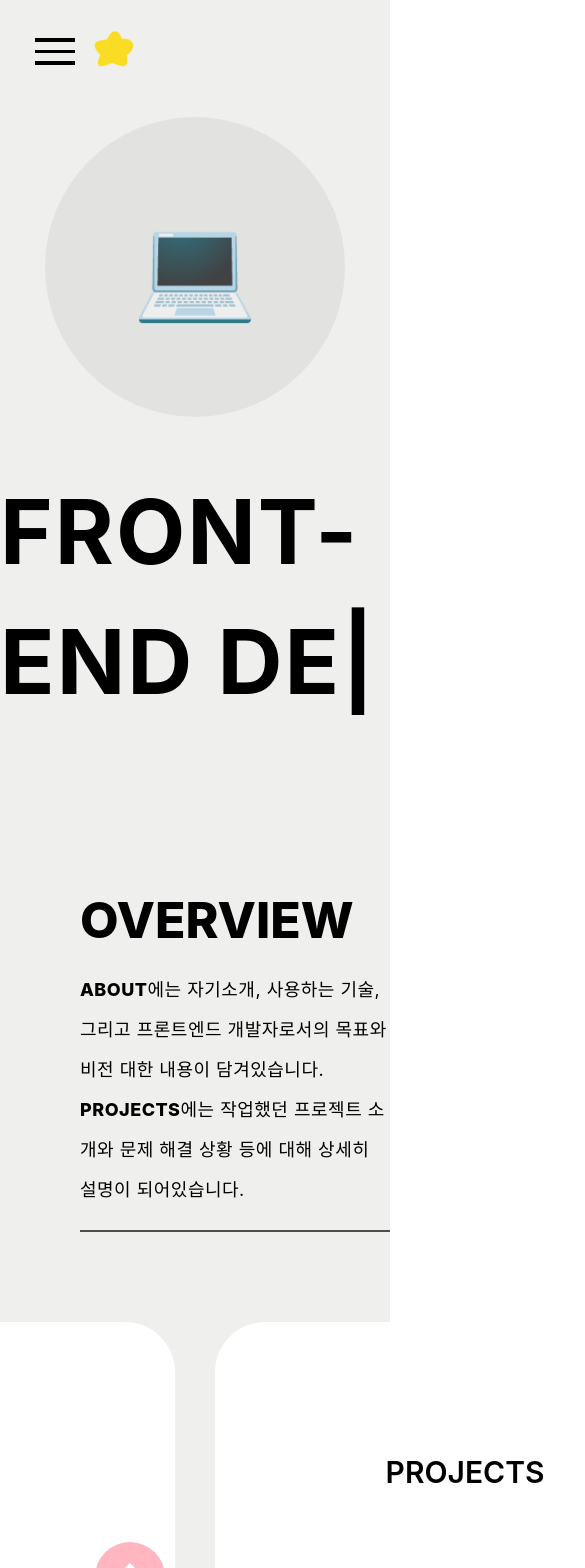
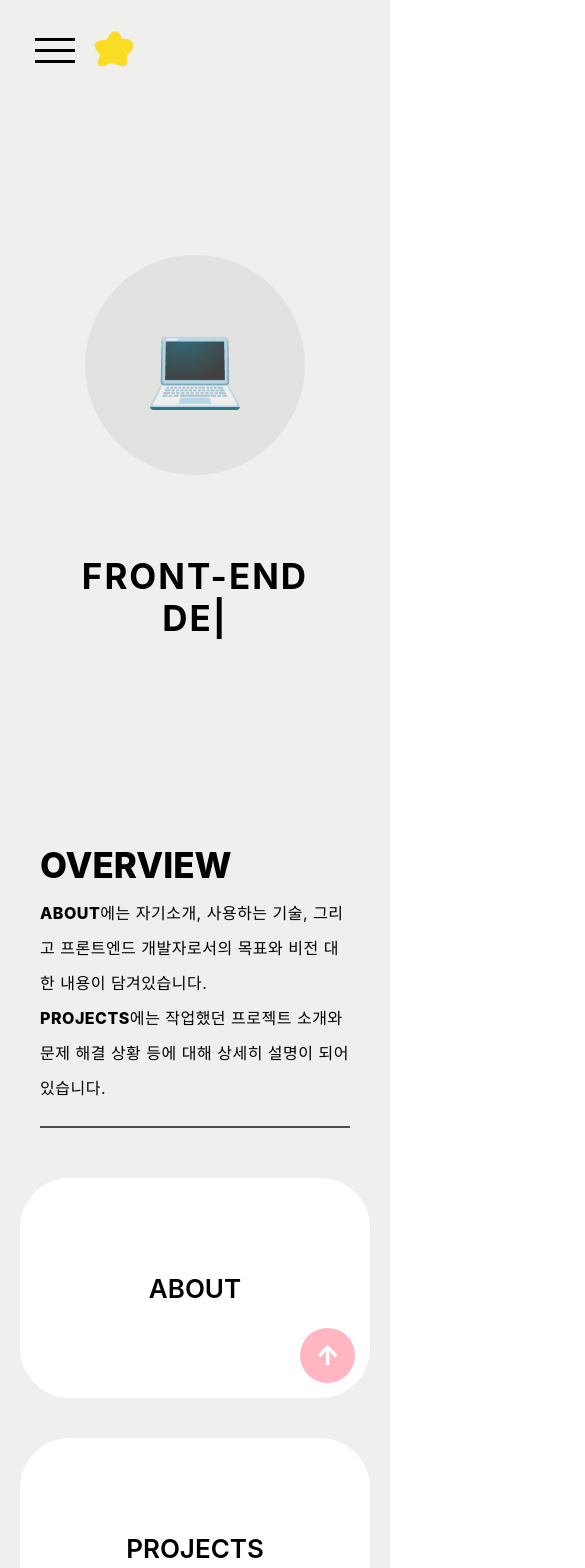
Before and after one commit to jizero1/react-portfolio3, a React (Create React App) app: page / in a window 390 px wide. Shown: the top 1568 px of the page, 585 px wide, since content can reach past the window. Built offline with nearby package versions, Linux system fonts and the light colour scheme.

Commit message:
메뉴페이지와 메인페이지(home) 모바일반응형 디자인만들기완료

```diff
--- a/src/App.css
+++ b/src/App.css
@@ -1,3 +1,12 @@
+a {
+  text-decoration: none;
+}
+* {
+  margin: 0;
+  padding: 0;
+  box-sizing: border-box;
+  overflow-x: hidden;
+}
 /* 공통으로 사용되는 속성 */
 .common-flex {
   display: flex;
@@ -7,25 +16,14 @@
 .common-background {
   background-color: rgb(239, 239, 237);
 }
-a {
-  text-decoration: none;
-}
 
-* {
-  margin: 0;
-  padding: 0;
-  box-sizing: border-box;
-  /* cursor: url('../public/images/cursorStar.png') 16 16, auto; */
-}
-
-/* 로고 */
+/* ----------- 별 로고 ----------- */
 .pageLogo {
   position: fixed;
   margin: 25px 0px 0px 90px;
   cursor: pointer;
 }
 .logoImg:hover {
-  /* cursor: pointer; */
   animation: logoRotateAni 2s infinite linear;
 }
 @keyframes logoRotateAni {
@@ -38,87 +36,28 @@ a {
 }
 
 
-/* 메뉴 */
+/* ----------- 메뉴 ----------- */
 .menu {
   width: 50px;
   cursor: pointer;
   margin: 30px 0px 0px 30px;
   position: fixed;
 }
-
 .common-menu-line {
   width: 40px;
-  height: 3.5px;
+  height: 3px;
   background-color: black;
   margin: 8px 0px 8px 0px;
   transition: all 0.3s ease;
-  /* transform: translateY(0,0) rotate(0);
-  cursor: pointer; */
 }
-
-
-
-
-
-@keyframes menuXLine1 {
-  0% {
-    transform: translate(0, 0);
-  }
-  100% {
-    transform: translateY(12px) rotate(40deg);
-  }
-}
-@keyframes menuXLine2 {
-  0% {
-    transform: translate(0, 0);
-  }
-  100% {
-    transform: translateY(-11px) rotate(-40deg);
-  }
-}
-
-@keyframes menuLine1 {
-  0% {
-    transform: translateY(12px) rotate(40deg);
-  }
-  100% {
-    transform: translate(0, 0);
-  }
-}
-@keyframes menuLine2 {
-  0% {
-    transform: translateY(-11px) rotate(-40deg);
-  }
-  100% {
-    transform: translate(0, 0);
-  }
-
-}
-
-
-.menu-icon {
-  display: flex;
-  flex-direction: column;
-  justify-content: space-between;
-  width: 30px;
-  height: 21px;
-  cursor: pointer;
-  position: relative;
-  background-color: blue;
-}
-
 .active .common-menu-line:nth-child(1) {
-  transform: translateY(12px) rotate(40deg);
-  /* width: 43px; */
+  transform: translateY(11px) rotate(40deg);
   background-color: white;
 }
-
 .active .common-menu-line:nth-child(2) {
   opacity: 0;
 }
-
 .active .common-menu-line:nth-child(3) {
   transform: translateY(-11px) rotate(-40deg);
-  /* width: 43px; */
   background-color: white;
 }
--- a/src/pages/Home/Home.css
+++ b/src/pages/Home/Home.css
@@ -4,110 +4,58 @@
     opacity: 0;
     transition: all 1s;
 }
-.common-textIcon {
-    position: fixed;
-    font-size: 150px;
-    /* background-color: yellow; */
-    /* opacity: 0; */
-    /* transform: all 1s;  */
-    /* transition: all 1s ease-in-out; */
-}
-.textIcon-container{
-    /* width: 30%; */
-    /* height: 100%; */
-    /* background-color: green; */
-    /* position: relative; */
-    /* width: 30%;
-    height: 100%;
-    background-color: green; */
-    /* width: 200px;
-    height: 300px;
-    background-color: green; */
-    /* position: fixed; */
-    /* right: 0; */
 
-}
-.icon1 {
-    /* position: absolute; */
-    /* top: 0; */
-    top: 70px;
-    right: 50px;
-
-    /* right: 0; */
-}
-.icon2 {
-    top: 300px;
-    right: 250px;
-    /* bottom: 0; */
-}
-.icon3 {
-    top: 550px;
-    right: 100px;
-}
-.home-container{
+.home-container {
     width: 100vw;
-    /* height: 100vh; */
-    /* background-color: rgb(239, 239, 239); */
     flex-direction: column;
 }
+
 .home-text-container {
     flex-direction: column;
-    /* background-color: grey; */
     width: 100%;
-    /* height: 100%; */
     height: 100vh;
-    /* position: relative; */
-
+    /* background-color: blue; */
 }
 
+/* ----------- 홈 화면 상단에 동그라미 박스 ----------- */
 .home-circle-box {
     width: 300px;
     height: 300px;
     background-color: rgba(117, 117, 117, 0.1);
     border-radius: 100%;
     margin-bottom: 50px;
-    /* border: 2px solid rgb(0, 0, 0,0.6); */
     font-size: 100px;
     position: relative;
 }
+
 .home-circle-box-img {
     animation: circleBoxImgAni 1.5s infinite;
     cursor: pointer;
 }
-/* .home-circle-box:hover::before {
-    opacity: 1;
-}
-.home-circle-box::before {
-    content: "";
-    width: 250px;
-    height: 55px;
-    border-radius: 20px;
-    background-color: white;
-    position: absolute;
-    bottom: 30px;
-    opacity: 0;
-} */
+
 @keyframes circleBoxImgAni {
     0% {
         transform: translateY(0px);
     }
+
     50% {
         transform: translateY(-10px);
     }
+
     100% {
         transform: translateY(0px);
     }
 }
-.home-text{
-    /* background-color: yellow; */
+
+
+/* ----------- 홈화면 텍스트 ----------- */
+.home-text {
     font-size: 90px;
     font-weight: 700;
     letter-spacing: 2px;
-    line-height: 130px;
-    /* margin-left: 50px;
-    position: absolute;
-    left: 50px; */
+    margin-top: 30px;
 }
+
 .home-scrollIcon {
     font-size: 50px;
     position: absolute;
@@ -119,42 +67,22 @@
     opacity: 0;
     transition: opacity 1s;
 }
+
 @keyframes scrollIconAni {
     0% {
         margin-bottom: 30px;
     }
+
     50% {
         margin-bottom: 50px;
     }
+
     100% {
         margin-bottom: 30px;
     }
 }
 
-
-.home-starIcon-container{
-    font-size: 50px;
-    /* position: relative; */
-}
-.home-starIcon-left {
-    /* position: absolute; */
-    left: 100px;
-    bottom: 200px;
-}
-.home-starIcon-right {
-    /* position: absolute; */
-    right: 100px;
-    top: 200px;
-}
-
-
-
-
-
-
-
-
-
+/* ----------- ABOUT과 PROJECT 박스 --------- */
 .common-info-box {
     width: 500px;
     height: 300px;
@@ -167,6 +95,7 @@
     padding: 30px;
     color: black;
 }
+
 .common-info-box::before {
     content: "\2191";
     font-size: 40px;
@@ -176,7 +105,6 @@
     font-weight: 800;
     width: 70px;
     height: 70px;
-    /* background-color: rgb(229, 228, 228); */
     border-radius: 50px;
     position: absolute;
     z-index: 1;
@@ -184,52 +112,59 @@
     right: 10px;
     transition: transform 0.3s ease;
 }
+
 .home-info-about::before {
     color: white;
     background-color: #FFB6C1;
 }
+
 .home-info-project:before {
     color: white;
     background-color: rgb(165, 165, 246);
 }
+
 .common-info-box:hover::before {
     background-color: white;
     color: black;
 }
+
 .common-info-box:hover::before {
-    /* transform: rotateX(20deg); */
-    /* font-size: 120px; */
     transform: rotate(90deg);
 }
+
 .common-info-box:hover {
-    box-shadow: -1px -1px 20px 0.5px rgb(0, 0, 0,0.2);
+    box-shadow: -1px -1px 20px 0.5px rgb(0, 0, 0, 0.2);
 }
+
 .common-info-box:hover .common-info-box-text {
     opacity: 1;
-    /* bottom: 0; */
     transform: translateY(-40px);
 }
+
 .common-info-box:hover .common-info-box-title {
-    /* top: 40px; */
     transform: translateY(-75px);
+}
 
-}
 .home-info-about:hover {
     background-color: #FFB6C1;
-    /* cursor: url('HomeImg/cursorStarEmpty.png') 16 16, auto; */
 }
+
 .home-info-project:hover {
     background-color: rgb(165, 165, 246);
 }
 
+
+/* ----------- overview부분 ----------- */
 .common-info-text {
     font-size: 18px;
     letter-spacing: 0.5px;
     line-height: 40px;
 }
+
 .common-info-spanText {
     font-weight: 800;
 }
+
 .common-info-box-title {
     font-size: 30px;
     font-weight: 600;
@@ -237,6 +172,7 @@
     /* top: 40px; */
     transition: transform 0.3s ease-out;
 }
+
 .common-info-box-text {
     font-size: 18px;
     letter-spacing: 0.5px;
@@ -247,22 +183,28 @@
     text-align: center;
     line-height: 30px;
 }
+
 .home-info-container {
     width: 100%;
-    height: 100vh;
+    height: 100%;
     flex-direction: column;
+    /* background-color: yellow; */
 }
+
 .home-info-header {
     width: 100%;
+    /* height: 70%; */
     /* background-color: grey; */
     padding-left: 80px;
     margin-bottom: 70px;
 }
+
 .home-info-header-line {
     width: 100%;
     margin-top: 20px;
     border: 0.8px solid rgb(77, 77, 77);
 }
+
 .home-info-title {
     font-size: 50px;
     font-weight: 800;
@@ -271,8 +213,84 @@
 }
 
 .home-info-navigation {
-    /* color: black; */
+    width: 100%;
+    /* background-color: blue; */
+    height: 100%;
+    flex-direction: row;
+    margin-bottom: 50px;
 }
-a {
-    /* color: black; */
+
+
+
+
+/* 화면 너비가 768px이하일때 적용되는 반응형 스타일 */
+@media screen and (max-width: 768px) {
+
+    /* 홈 동그라미 박스  */
+    .home-circle-box {
+        width: 220px;
+        height: 220px;
+        font-size: 80px;
+        margin-top: 50px;
+    }
+
+    /* 홈화면 메인 텍스트  */
+    .home-text {
+        width: 300px;
+        font-size: 35px;
+        text-align: center;
+    }
+
+    /* 홈화면 스크롤 아이콘  */
+    .home-scrollIcon {
+        font-size: 30px;
+    }
+
+    /* about projects 박스 부분  */
+    .home-info-navigation {
+        flex-direction: column;
+    }
+
+    .common-info-box {
+        width: 350px;
+        height: 220px;
+    }
+
+    .common-info-box::before {
+        font-size: 27px;
+        width: 55px;
+        height: 55px;
+        bottom: 15px;
+        right: 15px;
+    }
+
+    .common-info-box-title {
+        font-size: 26px;
+    }
+
+    .common-info-box-text {
+        font-size: 16px;
+        bottom: 25px;
+    }
+
+    .common-info-box:hover .common-info-box-title {
+        transform: translateY(-50px);
+    }
+
+    /* overview 부분  */
+    .home-info-header {
+        /* height: 600px; */
+        margin-bottom: 30px;
+        padding: 0px 40px 0px 40px;
+    }
+
+    .common-info-text {
+        font-size: 16px;
+        line-height: 35px;
+    }
+
+    .home-info-title {
+        font-size: 35px;
+        margin-bottom: 10px;
+    }
 }
--- a/src/pages/Menu/Menu.css
+++ b/src/pages/Menu/Menu.css
@@ -23,7 +23,7 @@
     list-style: none;
     font-size: 60px;
     font-weight: 600;
-    line-height: 90px;
+    line-height: 110px;
     letter-spacing: 4px;
     flex-direction: column;
 }
@@ -89,8 +89,9 @@
 /* 화면 너비가 768px이하일때 적용되는 반응형 스타일 */
 @media screen and (max-width: 768px) {
     .menu-ul {
-        font-size: 50px;
-        line-height: 70px;
+        font-size: 40px;
+        line-height: 75px;
+        margin-top: 50px;
     }
     .menu-icons {
         width: 150px;
```
Also changed, not shown: src/pages/Home/Home.js (+0 -14 lines).
